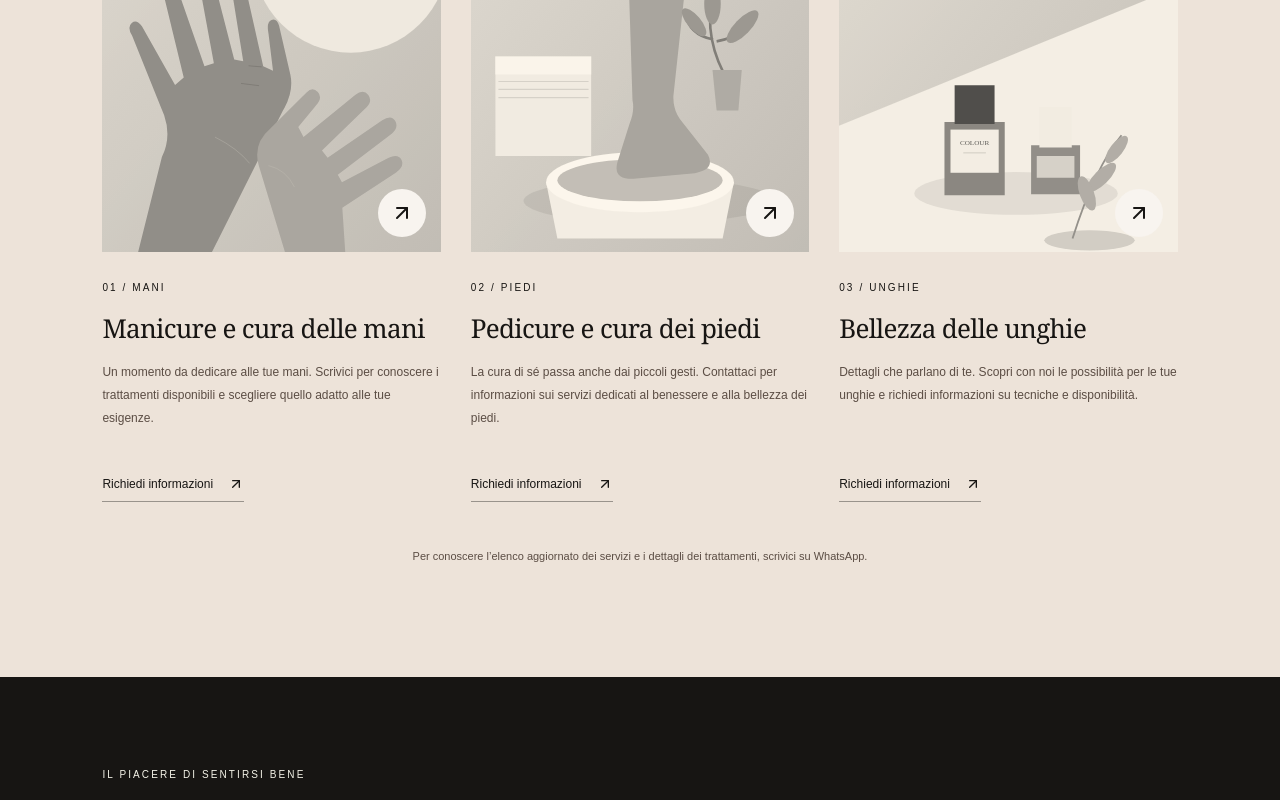
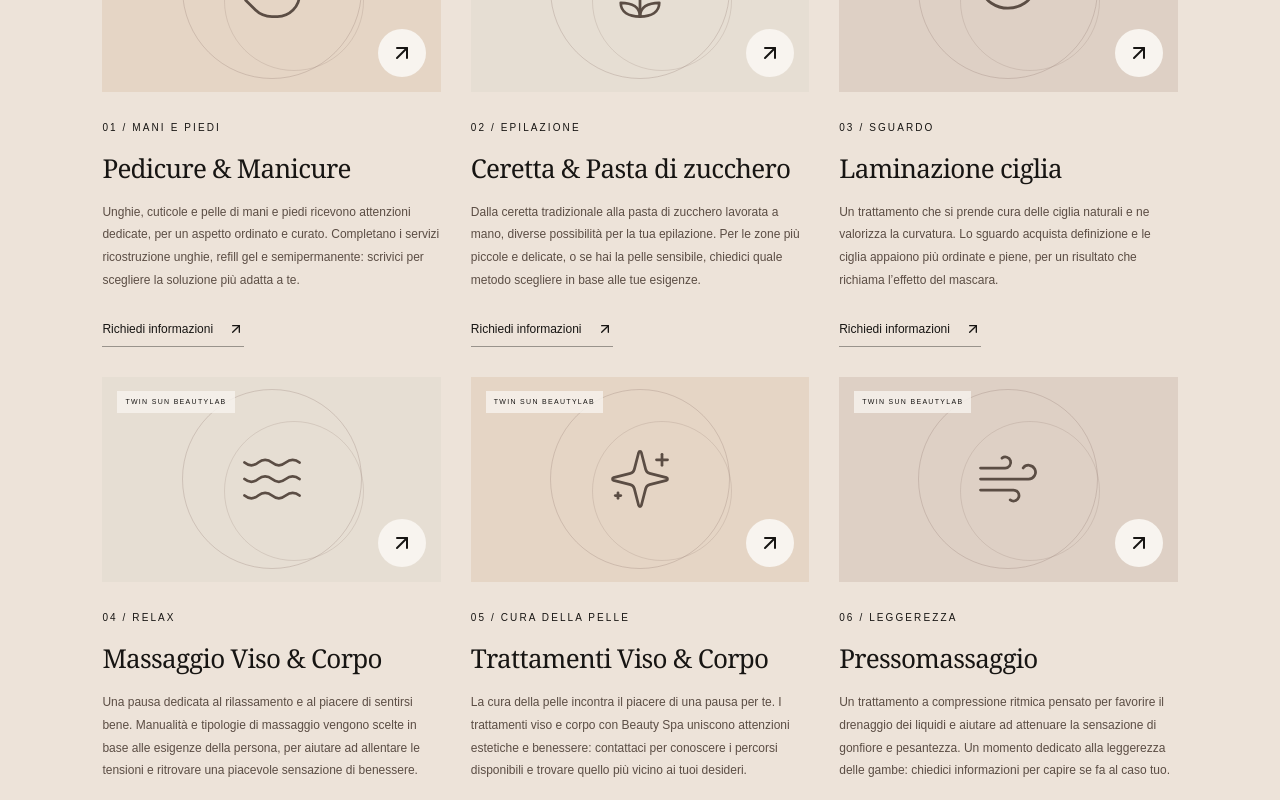
Before and after one commit to Biscoooo/twinsun_beautylab, a React (Vite) app: page / in a window 1280 px wide. Shown: the part 2180-2980 px from the top of the page. Built offline with nearby package versions, Linux system fonts and the light colour scheme.

Commit message:
Add six confirmed treatment categories with rewritten Italian descriptions

```diff
--- a/index.html
+++ b/index.html
@@ -7,7 +7,7 @@
     <title>Twin Sun Beautylab | Centro estetico a Torino</title>
     <meta
       name="description"
-      content="Twin Sun Beautylab, centro estetico a Torino in Via Edoardo Daneo 20/C. Scopri la cura di mani, piedi e unghie e contattaci su WhatsApp."
+      content="Twin Sun Beautylab, centro estetico a Torino in Via Edoardo Daneo 20/C. Manicure, pedicure, epilazione, laminazione ciglia, massaggi, trattamenti viso e corpo e pressomassaggio. Scrivici su WhatsApp."
     />
     <meta
       property="og:title"
--- a/src/data.js
+++ b/src/data.js
@@ -1,5 +1,6 @@
 // I percorsi seguono la base Vite anche nelle pagine di progetto GitHub Pages.
-export const asset = (path) => `${import.meta.env?.BASE_URL || "/"}${path.replace(/^\//, "")}`;
+export const asset = (path) =>
+  `${import.meta.env?.BASE_URL || "/"}${path.replace(/^\//, "")}`;
 
 export const studio = {
   name: "Twin Sun Beautylab",
@@ -15,8 +16,18 @@ export const studio = {
   hours: [
     { label: "Lunedì", dayOfWeek: "Monday", opens: "09:00", closes: "19:00" },
     { label: "Martedì", dayOfWeek: "Tuesday", opens: "09:00", closes: "19:00" },
-    { label: "Mercoledì", dayOfWeek: "Wednesday", opens: "11:00", closes: "20:00" },
-    { label: "Giovedì", dayOfWeek: "Thursday", opens: "09:00", closes: "19:00" },
+    {
+      label: "Mercoledì",
+      dayOfWeek: "Wednesday",
+      opens: "11:00",
+      closes: "20:00",
+    },
+    {
+      label: "Giovedì",
+      dayOfWeek: "Thursday",
+      opens: "09:00",
+      closes: "19:00",
+    },
     { label: "Venerdì", dayOfWeek: "Friday", opens: "09:00", closes: "19:00" },
     { label: "Sabato", dayOfWeek: "Saturday", closed: true },
     { label: "Domenica", dayOfWeek: "Sunday", closed: true },
@@ -30,27 +41,49 @@ export const navigation = [
   ["Recensioni", "recensioni"],
   ["Contatti", "contatti"],
 ];
+// Categorie confermate dall’utente dai materiali Instagram ufficiali.
 export const treatments = [
   {
-    id: "mani",
-    title: "Manicure e cura delle mani",
-    label: "01 / MANI",
-    text: "Un momento da dedicare alle tue mani. Scrivici per conoscere i trattamenti disponibili e scegliere quello adatto alle tue esigenze.",
-    image: asset("/images/mani.svg"),
+    id: "manicure-pedicure",
+    title: "Pedicure & Manicure",
+    label: "01 / MANI E PIEDI",
+    icon: "hands",
+    text: "Unghie, cuticole e pelle di mani e piedi ricevono attenzioni dedicate, per un aspetto ordinato e curato. Completano i servizi ricostruzione unghie, refill gel e semipermanente: scrivici per scegliere la soluzione più adatta a te.",
   },
   {
-    id: "piedi",
-    title: "Pedicure e cura dei piedi",
-    label: "02 / PIEDI",
-    text: "La cura di sé passa anche dai piccoli gesti. Contattaci per informazioni sui servizi dedicati al benessere e alla bellezza dei piedi.",
-    image: asset("/images/piedi.svg"),
+    id: "epilazione",
+    title: "Ceretta & Pasta di zucchero",
+    label: "02 / EPILAZIONE",
+    icon: "flower",
+    text: "Dalla ceretta tradizionale alla pasta di zucchero lavorata a mano, diverse possibilità per la tua epilazione. Per le zone più piccole e delicate, o se hai la pelle sensibile, chiedici quale metodo scegliere in base alle tue esigenze.",
   },
   {
-    id: "unghie",
-    title: "Bellezza delle unghie",
-    label: "03 / UNGHIE",
-    text: "Dettagli che parlano di te. Scopri con noi le possibilità per le tue unghie e richiedi informazioni su tecniche e disponibilità.",
-    image: asset("/images/unghie.svg"),
+    id: "laminazione-ciglia",
+    title: "Laminazione ciglia",
+    label: "03 / SGUARDO",
+    icon: "eye",
+    text: "Un trattamento che si prende cura delle ciglia naturali e ne valorizza la curvatura. Lo sguardo acquista definizione e le ciglia appaiono più ordinate e piene, per un risultato che richiama l’effetto del mascara.",
+  },
+  {
+    id: "massaggio",
+    title: "Massaggio Viso & Corpo",
+    label: "04 / RELAX",
+    icon: "waves",
+    text: "Una pausa dedicata al rilassamento e al piacere di sentirsi bene. Manualità e tipologie di massaggio vengono scelte in base alle esigenze della persona, per aiutare ad allentare le tensioni e ritrovare una piacevole sensazione di benessere.",
+  },
+  {
+    id: "trattamenti-viso-corpo",
+    title: "Trattamenti Viso & Corpo",
+    label: "05 / CURA DELLA PELLE",
+    icon: "sparkles",
+    text: "La cura della pelle incontra il piacere di una pausa per te. I trattamenti viso e corpo con Beauty Spa uniscono attenzioni estetiche e benessere: contattaci per conoscere i percorsi disponibili e trovare quello più vicino ai tuoi desideri.",
+  },
+  {
+    id: "pressomassaggio",
+    title: "Pressomassaggio",
+    label: "06 / LEGGEREZZA",
+    icon: "wind",
+    text: "Un trattamento a compressione ritmica pensato per favorire il drenaggio dei liquidi e aiutare ad attenuare la sensazione di gonfiore e pesantezza. Un momento dedicato alla leggerezza delle gambe: chiedici informazioni per capire se fa al caso tuo.",
   },
 ];
 export const gallery = [
--- a/src/main.jsx
+++ b/src/main.jsx
@@ -15,6 +15,10 @@ import {
   Sparkles,
   Heart,
   Flower2,
+  Hand,
+  Eye,
+  Waves,
+  Wind,
 } from "lucide-react";
 import {
   studio,
@@ -25,6 +29,15 @@ import {
   businessSchema,
 } from "./data";
 import "./style.css";
+const treatmentIcons = {
+  hands: Hand,
+  flower: Flower2,
+  eye: Eye,
+  waves: Waves,
+  sparkles: Sparkles,
+  wind: Wind,
+};
+
 function WhatsApp({ children = "Scrivici su WhatsApp", className = "" }) {
   return (
     <a
@@ -42,9 +55,18 @@ function Brand() {
   return (
     <a href="#home" className="brand" aria-label="Twin Sun Beautylab — Home">
       {studio.logo ? (
-        <img className="brand-official-logo" src={studio.logo} width="62" height="62" alt="" />
+        <img
+          className="brand-official-logo"
+          src={studio.logo}
+          width="62"
+          height="62"
+          alt=""
+        />
       ) : (
-        <span className="brand-symbol" aria-hidden="true"><Sun /><Sun /></span>
+        <span className="brand-symbol" aria-hidden="true">
+          <Sun />
+          <Sun />
+        </span>
       )}
       <span>
         TWIN SUN<small>BEAUTYLAB</small>
@@ -97,7 +119,13 @@ function OpeningHours() {
           <div key={`${row.dayOfWeek}-${i}`}>
             <dt>{row.label}</dt>
             <dd>
-              {row.closed ? "Chiuso" : <><time>{row.opens}</time>–<time>{row.closes}</time></>}
+              {row.closed ? (
+                "Chiuso"
+              ) : (
+                <>
+                  <time>{row.opens}</time>–<time>{row.closes}</time>
+                </>
+              )}
             </dd>
           </div>
         ))}
@@ -247,11 +275,17 @@ function App() {
         </section>
         <div className="ribbon" aria-label="Cura, equilibrio, bellezza">
           <span>CURA DI TE</span>
-          <span aria-hidden="true"><Sun strokeWidth={1} /></span>
+          <span aria-hidden="true">
+            <Sun strokeWidth={1} />
+          </span>
           <span>PICCOLI RITUALI</span>
-          <span aria-hidden="true"><Sun strokeWidth={1} /></span>
+          <span aria-hidden="true">
+            <Sun strokeWidth={1} />
+          </span>
           <span>BELLEZZA AUTENTICA</span>
-          <span aria-hidden="true"><Sun strokeWidth={1} /></span>
+          <span aria-hidden="true">
+            <Sun strokeWidth={1} />
+          </span>
           <span>IL TUO TEMPO</span>
         </div>
         <section id="chi-siamo" className="about section reveal">
@@ -288,9 +322,9 @@ function App() {
               dove iniziare il tuo prossimo rituale di bellezza.
             </p>
             <p>
-              Mani, piedi e unghie: raccontaci cosa desideri. Il primo passo è
-              una conversazione, per conoscere i trattamenti e trovare il tuo
-              momento.
+              Dalla cura di mani e piedi ai trattamenti viso e corpo,
+              dall’epilazione ai piccoli rituali per lo sguardo: raccontaci cosa
+              desideri e trova il tuo momento di bellezza.
             </p>
             <a className="text-link" href="#contatti">
               Vieni a conoscerci <ArrowUpRight size={17} />
@@ -315,17 +349,17 @@ function App() {
             </p>
           </div>
           <div className="treatment-grid">
-            {treatments.map((t) => (
+            {treatments.map((t) => {
+              const TreatmentIcon = treatmentIcons[t.icon] || Flower2;
+              return (
                 <article className="treatment reveal" key={t.id}>
-                <div className="treatment-image">
-                  <img
-                    src={t.image}
-                    alt={`Illustrazione segnaposto per ${t.title.toLowerCase()}`}
-                    width="600"
-                    height="650"
-                    loading="lazy"
+                  <div className="treatment-image service-art">
+                    <TreatmentIcon
+                      className="service-mark"
+                      aria-hidden="true"
+                      strokeWidth={1}
                     />
-                  <span>IMMAGINE SEGNAPOSTO</span>
+                    <span>TWIN SUN BEAUTYLAB</span>
                     <a
                       href={studio.whatsapp}
                       target="_blank"
@@ -348,7 +382,8 @@ function App() {
                     Richiedi informazioni <ArrowUpRight size={16} />
                   </a>
                 </article>
-            ))}
+              );
+            })}
           </div>
           <p className="section-footnote">
             Per conoscere l’elenco aggiornato dei servizi e i dettagli dei
--- a/src/style.css
+++ b/src/style.css
@@ -1497,14 +1497,124 @@ nav.open {
 }
 
 /* Colori ispirati al logo ufficiale: crema caldo e inchiostro scuro. */
-.brand-official-logo{width:62px;height:62px;object-fit:contain;flex-shrink:0}
-footer .brand-official-logo{width:78px;height:78px}
-.hero-art>img,.about-visual>img,.treatment-image>img,.gallery-item>img,.lightbox>img{filter:grayscale(1) sepia(.17)}
-@media(max-width:600px){.brand-official-logo{width:54px;height:54px}.brand{gap:10px}}
-.treatment>p:not(.eyebrow),.section-footnote,.reviews p:not(.eyebrow){color:#5b4d44}
-.heading-sun svg{width:62px;height:62px}.ribbon>span:nth-child(even) svg{width:23px;height:23px}@media(max-width:900px){.heading-sun svg{width:42px;height:42px}}@media(max-width:600px){.ribbon>span:nth-child(even) svg{width:16px;height:16px}}
+.brand-official-logo {
+  width: 62px;
+  height: 62px;
+  object-fit: contain;
+  flex-shrink: 0;
+}
+footer .brand-official-logo {
+  width: 78px;
+  height: 78px;
+}
+.hero-art > img,
+.about-visual > img,
+.treatment-image > img,
+.gallery-item > img,
+.lightbox > img {
+  filter: grayscale(1) sepia(0.17);
+}
+@media (max-width: 600px) {
+  .brand-official-logo {
+    width: 54px;
+    height: 54px;
+  }
+  .brand {
+    gap: 10px;
+  }
+}
+.treatment > p:not(.eyebrow),
+.section-footnote,
+.reviews p:not(.eyebrow) {
+  color: #5b4d44;
+}
+.heading-sun svg {
+  width: 62px;
+  height: 62px;
+}
+.ribbon > span:nth-child(even) svg {
+  width: 23px;
+  height: 23px;
+}
+@media (max-width: 900px) {
+  .heading-sun svg {
+    width: 42px;
+    height: 42px;
+  }
+}
+@media (max-width: 600px) {
+  .ribbon > span:nth-child(even) svg {
+    width: 16px;
+    height: 16px;
+  }
+}
 
 /* Il crema del marchio prosegue nell'intestazione e nel footer. */
-footer{background:var(--color-cream)}
-@media(max-width:900px){nav{background:var(--color-cream)}}
-.footer-top p{color:#5b4d44}
+footer {
+  background: var(--color-cream);
+}
+@media (max-width: 900px) {
+  nav {
+    background: var(--color-cream);
+  }
+}
+.footer-top p {
+  color: #5b4d44;
+}
+/* Sei rituali, con illustrazioni simboliche e spazio per i prossimi contenuti. */
+.service-art {
+  aspect-ratio: 1.65;
+  display: grid;
+  place-items: center;
+  background: #e5d5c5;
+  isolation: isolate;
+}
+.service-art::before {
+  content: "";
+  position: absolute;
+  width: 180px;
+  height: 180px;
+  border: 1px solid #8c736b44;
+  border-radius: 50%;
+  z-index: -1;
+}
+.service-art::after {
+  content: "";
+  position: absolute;
+  width: 140px;
+  height: 140px;
+  border: 1px solid #8c736b33;
+  border-radius: 50%;
+  transform: translate(22px, 12px);
+  z-index: -1;
+}
+.service-art > .service-mark {
+  width: 66px;
+  height: 66px;
+  color: #5b4d44;
+  transition: transform 0.3s;
+}
+.service-art:hover > .service-mark {
+  transform: translateY(-4px);
+}
+.treatment:nth-child(2n) .service-art {
+  background: #e6ded3;
+}
+.treatment:nth-child(3n) .service-art {
+  background: #ded0c5;
+}
+.treatment {
+  display: flex;
+  flex-direction: column;
+  align-items: flex-start;
+}
+.treatment-image {
+  width: 100%;
+}
+.treatment > .text-link {
+  margin-top: auto;
+  padding-top: 16px;
+}
+.treatment > p:not(.eyebrow) {
+  padding-bottom: 12px;
+}
```
Also changed, not shown: scripts/browser-check.cjs (+25 -3 lines), 2 other files (tests, documents, lock files or other folders). Lines whose indentation alone changed are shown as unchanged.
